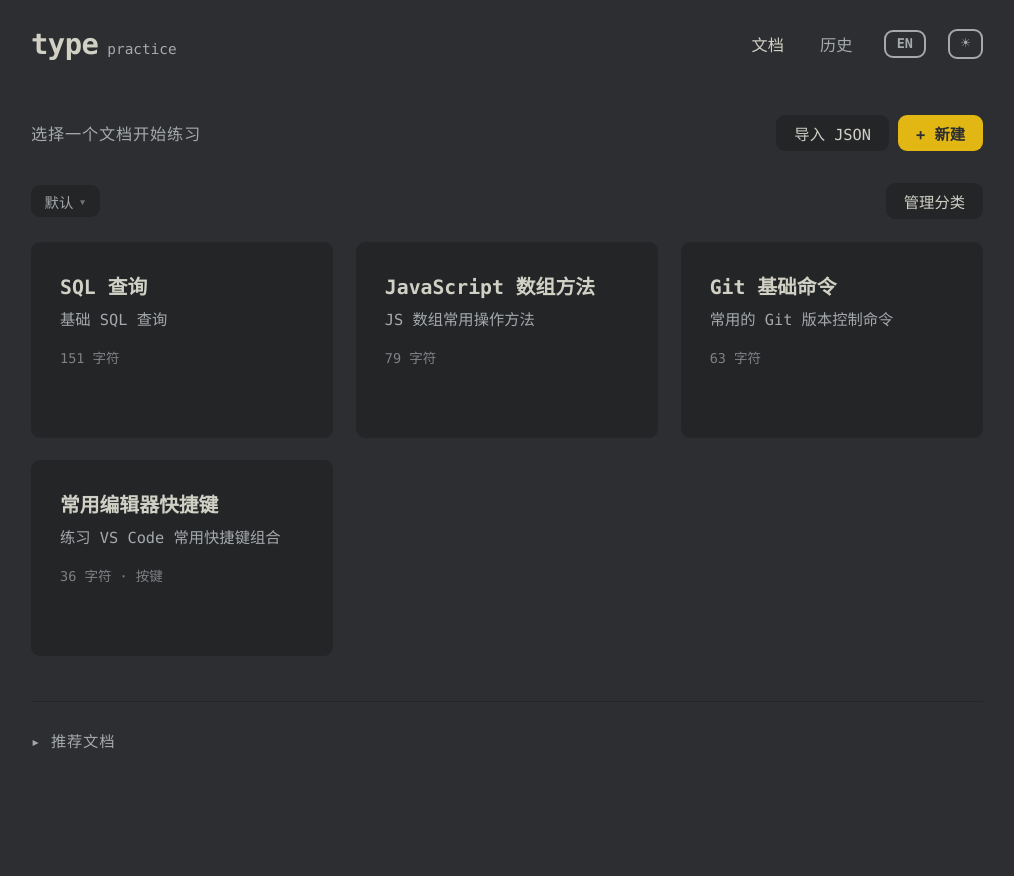
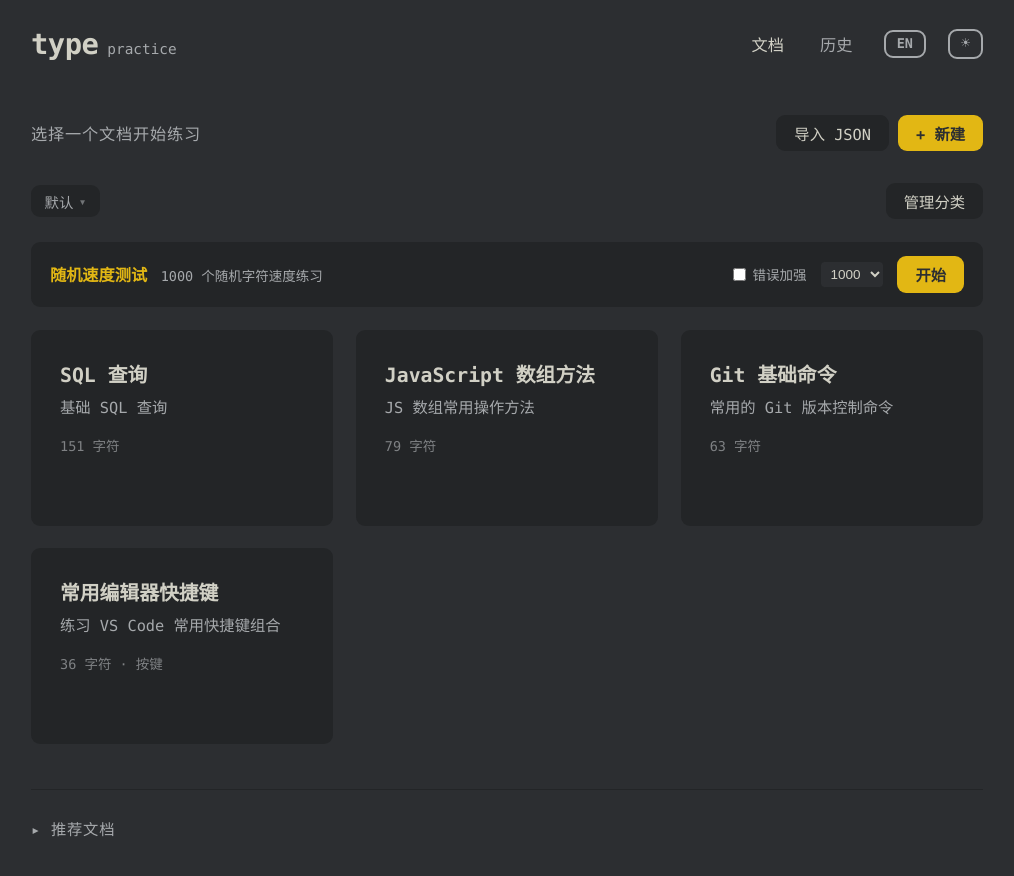
Before and after one commit to economicBYTE/input-lab, a React (Vite) app: page / in a window 1280 px wide. Shown: the top 876 px of the page, without its empty margins (133-1147 px from the left). Before the commit the page ends 800 px from the top, so only its background shows below. Built offline with nearby package versions, Linux system fonts and the light colour scheme.

Commit message:
feat: realized 1000 char speed test

```diff
--- a/src/index.css
+++ b/src/index.css
@@ -367,6 +367,14 @@ a:hover {
 
 .line {
   min-height: 3.2rem; /* font-size 1.6rem × line-height 2, grows with wrapping */
+}
+
+.line-tips {
+  font-size: 0.85rem;
+  color: var(--sub-color);
+  opacity: 0.55;
+  line-height: 1.6;
+  padding-left: 0.2rem;
 }
 
 .words .letter {
@@ -1082,6 +1090,74 @@ a:hover {
   flex-wrap: wrap;
 }
 
+/* ============ Speed Test Bar ============ */
+
+.speed-test-bar {
+  display: flex;
+  align-items: center;
+  justify-content: space-between;
+  gap: 1rem;
+  padding: 0.75rem 1rem;
+  margin-bottom: 1.25rem;
+  background: var(--sub-alt-color);
+  border-radius: var(--roundness);
+  border: 1px solid transparent;
+  transition: border-color 0.15s;
+}
+
+.speed-test-bar:hover {
+  border-color: var(--sub-color);
+}
+
+.speed-test-info {
+  display: flex;
+  align-items: baseline;
+  gap: 0.75rem;
+}
+
+.speed-test-title {
+  color: var(--main-color);
+  font-weight: 600;
+  font-size: 0.9rem;
+}
+
+.speed-test-desc {
+  color: var(--sub-color);
+  font-size: 0.75rem;
+}
+
+.speed-test-actions {
+  display: flex;
+  align-items: center;
+  gap: 0.75rem;
+  flex-shrink: 0;
+}
+
+.speed-test-toggle {
+  display: flex;
+  align-items: center;
+  gap: 0.35rem;
+  color: var(--sub-color);
+  font-size: 0.75rem;
+  cursor: pointer;
+  user-select: none;
+}
+
+.speed-test-toggle input[type="checkbox"] {
+  accent-color: var(--main-color);
+  cursor: pointer;
+}
+
+.speed-test-count {
+  background: var(--bg-color);
+  color: var(--text-color);
+  border: 1px solid var(--sub-alt-color);
+  border-radius: 0.25rem;
+  padding: 0.2rem 0.3rem;
+  font-size: 0.75rem;
+  cursor: pointer;
+}
+
 .category-tags {
   display: flex;
   gap: 0.5rem;
--- a/src/locales/en.ts
+++ b/src/locales/en.ts
@@ -114,6 +114,13 @@ const en: Record<LocaleKeys, string> = {
   'validate.keypressContentRequired': 'content[{i}].content must be a non-empty string array (type is keypress)',
   'validate.keypressItemsMustBeString': 'content[{i}].content array elements must all be strings',
   'validate.tipsMustBeString': 'content[{i}].tips must be a string',
+
+  // speed test
+  'speed.title': 'Speed Test',
+  'speed.description': '{count} random characters speed practice',
+  'speed.errorBoost': 'error boost',
+  'speed.errorBoostTip': 'include error chars from last 5 speed tests',
+  'speed.start': 'start',
 };
 
 export default en;
--- a/src/locales/zh.ts
+++ b/src/locales/zh.ts
@@ -112,6 +112,13 @@ const zh = {
   'validate.keypressContentRequired': 'content[{i}].content 必须是非空字符串数组（type 为 keypress）',
   'validate.keypressItemsMustBeString': 'content[{i}].content 数组中的元素必须都是字符串',
   'validate.tipsMustBeString': 'content[{i}].tips 必须是字符串',
+
+  // speed test
+  'speed.title': '随机速度测试',
+  'speed.description': '{count} 个随机字符速度练习',
+  'speed.errorBoost': '错误加强',
+  'speed.errorBoostTip': '将最近 5 次速测的错误字符加入练习',
+  'speed.start': '开始',
 } as const;
 
 export default zh;
--- a/src/pages/DocumentList.tsx
+++ b/src/pages/DocumentList.tsx
@@ -8,6 +8,7 @@ import { validateDocumentJSON, generateUniqueTitle } from '@/utils/validateDocum
 import type { DocumentJSON } from '@/utils/validateDocument';
 import { categoryService } from '@/services/db';
 import { useT } from '@/locales';
+import { SPEED_TEST_ID, DEFAULT_CHAR_COUNT, MIN_CHAR_COUNT, MAX_CHAR_COUNT } from '@/utils/speedTest';
 
 // 将 KeyboardEvent.code 格式化为可读标签
 function formatKeyCode(code: string): string {
@@ -150,6 +151,10 @@ export default function DocumentList() {
   const [presetIndex, setPresetIndex] = useState<PresetIndex[]>([]);
   const [showPresets, setShowPresets] = useState(false);
   const [importingPreset, setImportingPreset] = useState<string | null>(null);
+
+  // 速度测试
+  const [speedTestBoost, setSpeedTestBoost] = useState(false);
+  const [speedTestCount, setSpeedTestCount] = useState(DEFAULT_CHAR_COUNT);
 
   // 导入相关
   const fileInputRef = useRef<HTMLInputElement>(null);
@@ -483,6 +488,46 @@ export default function DocumentList() {
         >
           {t('category.manage')}
         </button>
+      </div>
+
+      {/* 速度测试入口 */}
+      <div className="speed-test-bar">
+        <div className="speed-test-info">
+          <span className="speed-test-title">{t('speed.title')}</span>
+          <span className="speed-test-desc">{t('speed.description', { count: speedTestCount })}</span>
+        </div>
+        <div className="speed-test-actions">
+          <label className="speed-test-toggle" title={t('speed.errorBoostTip')}>
+            <input
+              type="checkbox"
+              checked={speedTestBoost}
+              onChange={(e) => setSpeedTestBoost(e.target.checked)}
+            />
+            {t('speed.errorBoost')}
+          </label>
+          <select
+            className="speed-test-count"
+            value={speedTestCount}
+            onChange={(e) => setSpeedTestCount(Number(e.target.value))}
+          >
+            {Array.from(
+              { length: (MAX_CHAR_COUNT - MIN_CHAR_COUNT) / 100 + 1 },
+              (_, i) => MIN_CHAR_COUNT + i * 100
+            ).map((n) => (
+              <option key={n} value={n}>{n}</option>
+            ))}
+          </select>
+          <button
+            className="btn btn-primary btn-sm"
+            onClick={() => {
+              localStorage.setItem('speedTestBoost', speedTestBoost ? '1' : '0');
+              localStorage.setItem('speedTestCount', String(speedTestCount));
+              navigate(`/practice/${SPEED_TEST_ID}`);
+            }}
+          >
+            {t('speed.start')}
+          </button>
+        </div>
       </div>
 
       {documents.length === 0 ? (
--- a/src/pages/History.tsx
+++ b/src/pages/History.tsx
@@ -3,6 +3,7 @@ import { useNavigate } from 'react-router-dom';
 import type { PracticeRecord, Document, ErrorDetail } from '@/types';
 import { practiceRecordService, documentService } from '@/services/db';
 import { useT } from '@/locales';
+import { SPEED_TEST_ID } from '@/utils/speedTest';
 
 export default function History() {
   const navigate = useNavigate();
@@ -112,9 +113,17 @@ export default function History() {
                 <div className="history-item-main">
                   <div
                     className="history-item-title"
-                    onClick={() => doc && navigate(`/practice/${doc.id}`)}
+                    onClick={() => {
+                      if (r.documentId === SPEED_TEST_ID) {
+                        navigate(`/practice/${SPEED_TEST_ID}`);
+                      } else if (doc) {
+                        navigate(`/practice/${doc.id}`);
+                      }
+                    }}
                   >
-                    {doc?.title || t('history.deletedDoc')}
+                    {r.documentId === SPEED_TEST_ID
+                      ? t('speed.title')
+                      : doc?.title || t('history.deletedDoc')}
                   </div>
                 </div>
                 <div className="history-item-stats">
--- /dev/null
+++ b/src/utils/speedTest.ts
@@ -0,0 +1,141 @@
+import type { ContentItem, PracticeRecord } from '@/types';
+import { practiceRecordService } from '@/services/db';
+
+export const SPEED_TEST_ID = '__speed-test';
+export const DEFAULT_CHAR_COUNT = 1000;
+export const MIN_CHAR_COUNT = 100;
+export const MAX_CHAR_COUNT = 5000;
+const LINE_LENGTH = 50;
+const ERROR_BOOST_PER_CHAR = 15;
+const MAX_ERROR_CHARS = 10;
+
+// 基础字符池比例 (基于1000字符): 小写26×25=650, 数字10×8=80, 符号27×10=270, 合计1000
+const BASE_POOL_1000: [string, number][] = [
+  ...Array.from('abcdefghijklmnopqrstuvwxyz').map((c): [string, number] => [c, 25]),
+  ...Array.from('0123456789').map((c): [string, number] => [c, 8]),
+  ...Array.from("(){}[]<>;:'\",./-+=_!@#$%^&*").map((c): [string, number] => [c, 10]),
+];
+
+function fisherYatesShuffle<T>(arr: T[]): T[] {
+  for (let i = arr.length - 1; i > 0; i--) {
+    const j = Math.floor(Math.random() * (i + 1));
+    [arr[i], arr[j]] = [arr[j]!, arr[i]!];
+  }
+  return arr;
+}
+
+function buildPool(totalChars: number): Map<string, number> {
+  const scale = totalChars / 1000;
+  return new Map(BASE_POOL_1000.map(([c, n]): [string, number] => [c, Math.round(n * scale)]));
+}
+
+function applyErrorBoost(pool: Map<string, number>, errorFreqs: Map<string, number>) {
+  // 取 top N 错误字符
+  const sorted = [...errorFreqs.entries()]
+    .sort((a, b) => b[1] - a[1])
+    .slice(0, MAX_ERROR_CHARS);
+
+  if (sorted.length === 0) return;
+
+  // 计算总增加量
+  const totalBoost = sorted.length * ERROR_BOOST_PER_CHAR;
+
+  // 增加错误字符的份数
+  for (const [char] of sorted) {
+    const current = pool.get(char) ?? 0;
+    pool.set(char, current + ERROR_BOOST_PER_CHAR);
+  }
+
+  // 从非错误字符中等比扣减
+  const errorChars = new Set(sorted.map(([c]) => c));
+  const otherEntries = [...pool.entries()].filter(([c]) => !errorChars.has(c));
+  const otherTotal = otherEntries.reduce((sum, [, n]) => sum + n, 0);
+
+  if (otherTotal <= 0) return;
+
+  let remaining = totalBoost;
+  for (const [char, count] of otherEntries) {
+    const reduction = Math.round((count / otherTotal) * totalBoost);
+    const actual = Math.min(reduction, count - 1, remaining); // 至少保留1个
+    pool.set(char, count - actual);
+    remaining -= actual;
+  }
+
+  // 如果还有多余的(由于 Math.min 保底), 从最多的非错误字符扣
+  if (remaining > 0) {
+    const sortedOther = [...pool.entries()]
+      .filter(([c]) => !errorChars.has(c))
+      .sort((a, b) => b[1] - a[1]);
+    for (const [char, count] of sortedOther) {
+      if (remaining <= 0) break;
+      const cut = Math.min(remaining, count - 1);
+      pool.set(char, count - cut);
+      remaining -= cut;
+    }
+  }
+}
+
+function flattenPool(pool: Map<string, number>): string[] {
+  const chars: string[] = [];
+  for (const [char, count] of pool) {
+    for (let i = 0; i < count; i++) {
+      chars.push(char);
+    }
+  }
+  return chars;
+}
+
+async function getRecentErrorFreqs(): Promise<Map<string, number>> {
+  const allRecords = await practiceRecordService.getAll();
+  const speedRecords = allRecords
+    .filter((r: PracticeRecord) => r.documentId === SPEED_TEST_ID)
+    .slice(0, 5); // 已按时间倒序
+
+  const freqs = new Map<string, number>();
+  for (const record of speedRecords) {
+    for (const detail of record.errorDetails || []) {
+      freqs.set(detail.expected, (freqs.get(detail.expected) ?? 0) + 1);
+    }
+  }
+  return freqs;
+}
+
+export async function generateSpeedTestContent(useErrorBoost: boolean, totalChars: number = DEFAULT_CHAR_COUNT): Promise<ContentItem[]> {
+  const pool = buildPool(totalChars);
+
+  if (useErrorBoost) {
+    const errorFreqs = await getRecentErrorFreqs();
+    if (errorFreqs.size > 0) {
+      applyErrorBoost(pool, errorFreqs);
+    }
+  }
+
+  let chars = flattenPool(pool);
+
+  // 确保恰好 totalChars 个（处理舍入误差）
+  if (chars.length > totalChars) {
+    chars = fisherYatesShuffle(chars).slice(0, totalChars);
+  } else {
+    while (chars.length < totalChars) {
+      chars.push(chars[Math.floor(Math.random() * chars.length)]!);
+    }
+  }
+
+  // 预留换行符位置：总字符数 = 随机字符 + 换行符 = totalChars
+  const numLines = Math.ceil(totalChars / LINE_LENGTH);
+  const numNewlines = numLines - 1;
+  const numRandom = totalChars - numNewlines;
+
+  if (chars.length > numRandom) {
+    chars = fisherYatesShuffle(chars).slice(0, numRandom);
+  }
+  fisherYatesShuffle(chars);
+
+  // 按行分割，每行 LINE_LENGTH 个字符，用 \n 连接
+  const lines: string[] = [];
+  for (let i = 0; i < chars.length; i += LINE_LENGTH) {
+    lines.push(chars.slice(i, i + LINE_LENGTH).join(''));
+  }
+
+  return [{ type: 'text', content: lines.join('\n') }];
+}
```
Also changed, not shown: src/pages/Practice.tsx (+29 -3 lines), 1 other file (tests, documents, lock files or other folders).
